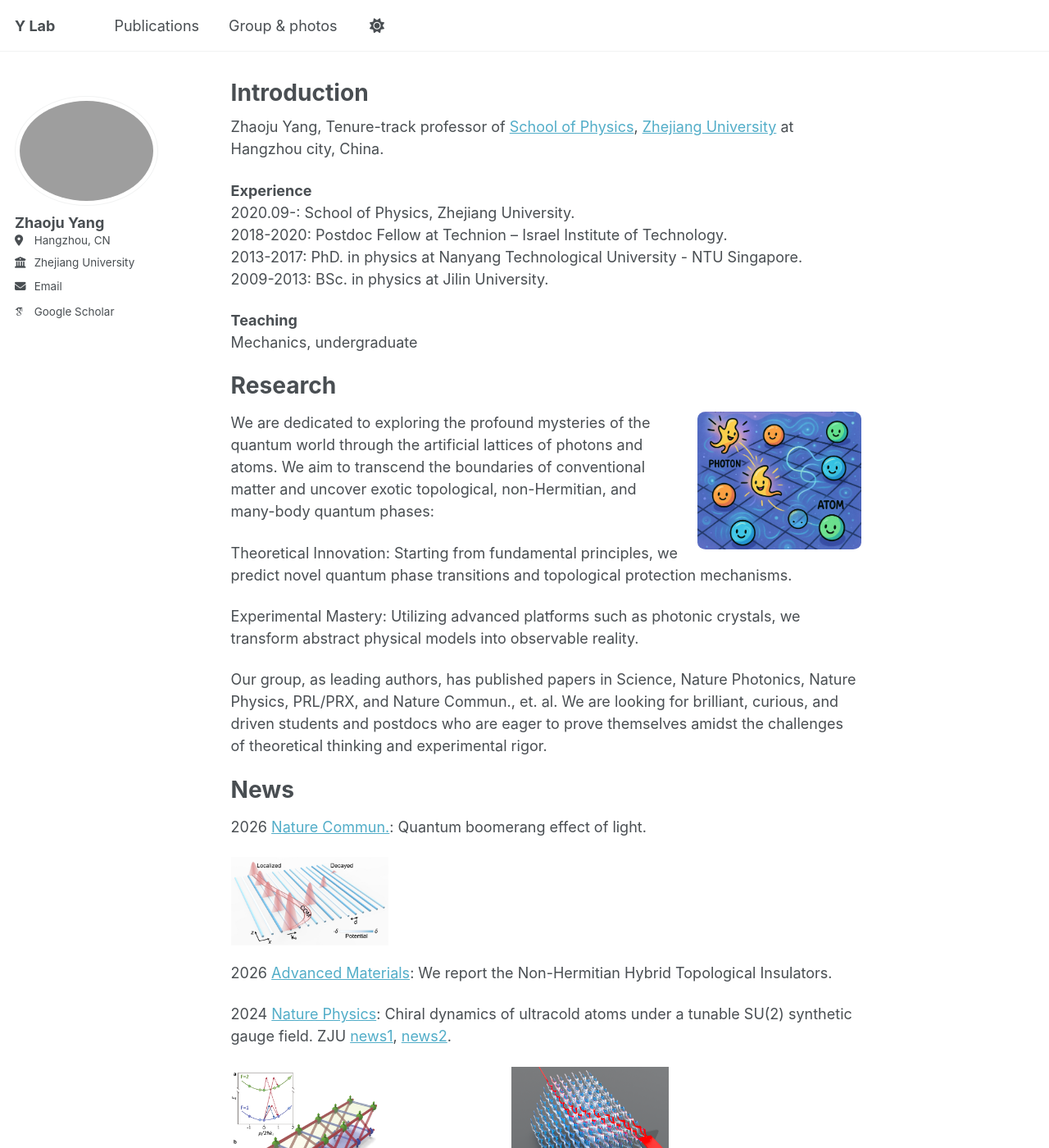
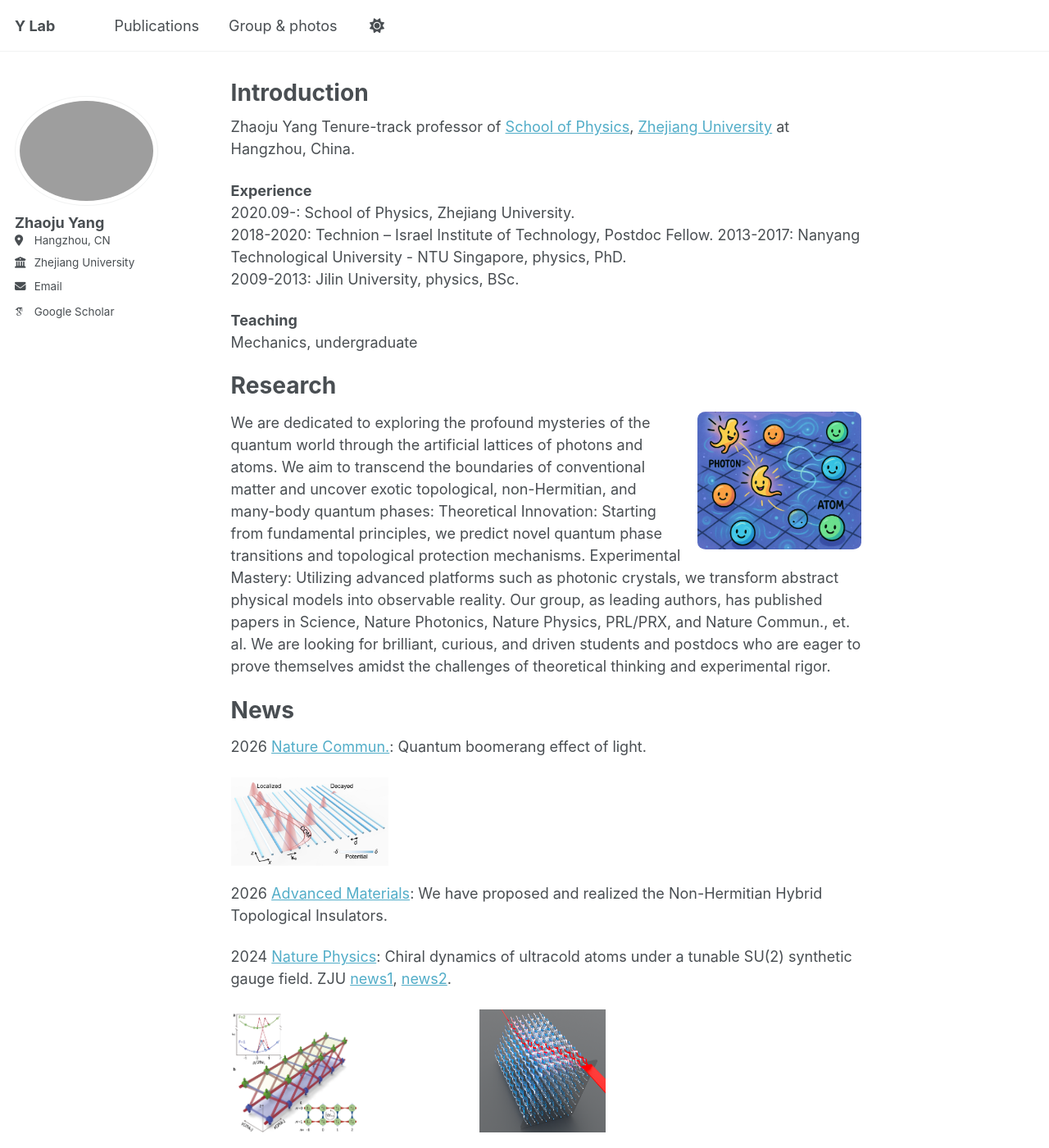
Before and after one commit to zhaojuyang/zhaojuyang.github.io, a Jekyll site: the page built from _pages/about.md, in a window 1280 px wide and 1400 px high. Shown: the whole window at 82% size. Built offline with Jekyll 4.4.1, drawn with Linux system fonts in a browser that asks for light colours; some web fonts are replaced.

Commit message:
Update about.md

```diff
--- a/_pages/about.md
+++ b/_pages/about.md
@@ -7,13 +7,14 @@ redirect_from:
   - /about.html
 ---
 
-Zhaoju Yang, Tenure-track professor of [School of Physics](https://physics.zju.edu.cn/), [Zhejiang University](https://www.zju.edu.cn/) at Hangzhou city, China.
+Zhaoju Yang
+Tenure-track professor of [School of Physics](https://physics.zju.edu.cn/), [Zhejiang University](https://www.zju.edu.cn/) at Hangzhou, China.
 
 **Experience**
 2020.09-: School of Physics, Zhejiang University.
-2018-2020: Postdoc Fellow at Technion – Israel Institute of Technology.
-2013-2017: PhD. in physics at Nanyang Technological University - NTU Singapore.
-2009-2013: BSc. in physics at Jilin University.
+2018-2020: Technion – Israel Institute of Technology, Postdoc Fellow.
+2013-2017: Nanyang Technological University - NTU Singapore, physics, PhD.
+2009-2013: Jilin University, physics, BSc.
 
 **Teaching**
 Mechanics, undergraduate
@@ -27,11 +28,8 @@ Research
 </center>
 
 We are dedicated to exploring the profound mysteries of the quantum world through the artificial lattices of photons and atoms. We aim to transcend the boundaries of conventional matter and uncover exotic topological, non-Hermitian, and many-body quantum phases:
-
 Theoretical Innovation: Starting from fundamental principles, we predict novel quantum phase transitions and topological protection mechanisms.
-
 Experimental Mastery: Utilizing advanced platforms such as photonic crystals, we transform abstract physical models into observable reality.
-
 Our group, as leading authors, has published papers in Science, Nature Photonics, Nature Physics, PRL/PRX, and Nature Commun., et. al. We are looking for brilliant, curious, and driven students and postdocs who are eager to prove themselves amidst the challenges of theoretical thinking and experimental rigor.
 
 News
@@ -43,15 +41,15 @@ News
   <!-- <img src="/files/img/2024nonabelian.png" alt="2024nphys" style="width: 25%"/> -->
 </div>
 
-2026 [Advanced Materials](https://doi.org/10.1002/adma.202519324): We report the Non-Hermitian Hybrid Topological Insulators.
+2026 [Advanced Materials](https://doi.org/10.1002/adma.202519324): We have proposed and realized the Non-Hermitian Hybrid Topological Insulators.
 
 <!-- <img src="/files/img/2024nonabelian.png" alt="2024nphys" style="float: right; width: 150px; margin-left: 20px; margin-bottom: 10px;"> -->
 
 2024 [Nature Physics](https://www.nature.com/articles/s41567-024-02644-4): Chiral dynamics of ultracold atoms under a tunable SU(2) synthetic gauge field. ZJU [news1](https://mp.weixin.qq.com/s/UmNhIYGsmS2ypfKns5Vu-w), [news2](https://mp.weixin.qq.com/s/UmNhIYGsmS2ypfKns5Vu-w).
 
 <div style="display: flex; gap: 150px; margin-top: 10px; margin-bottom: 20px;">
-  <img src="/files/img/2024nonabelian.png" alt="2024nphys" style="width: 25%"/>
-  <img src="/files/img/2024Floquet_skin.png" alt="2024prl" style="width: 25%"/>
+  <img src="/files/img/2024nonabelian.png" alt="2024nphys" style="width: 20%"/>
+  <img src="/files/img/2024Floquet_skin.png" alt="2024prl" style="width: 20%"/>
 </div>
 
 <!-- <img src="/files/img/2024Floquet_skin.png" alt="2024prl" style="float: right; width: 150px; margin-left: 10px; margin-bottom: 10px; border-radius:5%;"> -->
@@ -61,7 +59,7 @@ News
 2023 [Nature Photonics](https://doi.org/10.1038/s41566-023-01290-1): Quantum time refraction/reflection for matter waves. Nature Photonics 18, 68-73 (2024). Nature Photonics [News & Views](https://www.nature.com/articles/s41566-023-01343-5) ‘Reflection and refraction at a time boundary' for more details. News [Link 1](https://mp.weixin.qq.com/s/yp0b0pHG16GrQuMC64RWfg) & [Link 2](http://physics.zju.edu.cn/2023/0919/c69694a2803717/page.htm).
 
 <div style="display: flex; gap: 10px; margin-top: 10px; margin-bottom: 20px;">
-  <img src="/files/img/2023TimeR.png" alt="TimeR1" style="width: 20%"/>
+  <img src="/files/img/2023TimeR.png" alt="TimeR1" style="width: 25%"/>
   <img src="/files/img/2023TimeR2.png" alt="TimeR2" style="width: 40%"/>
 </div>
 
```
